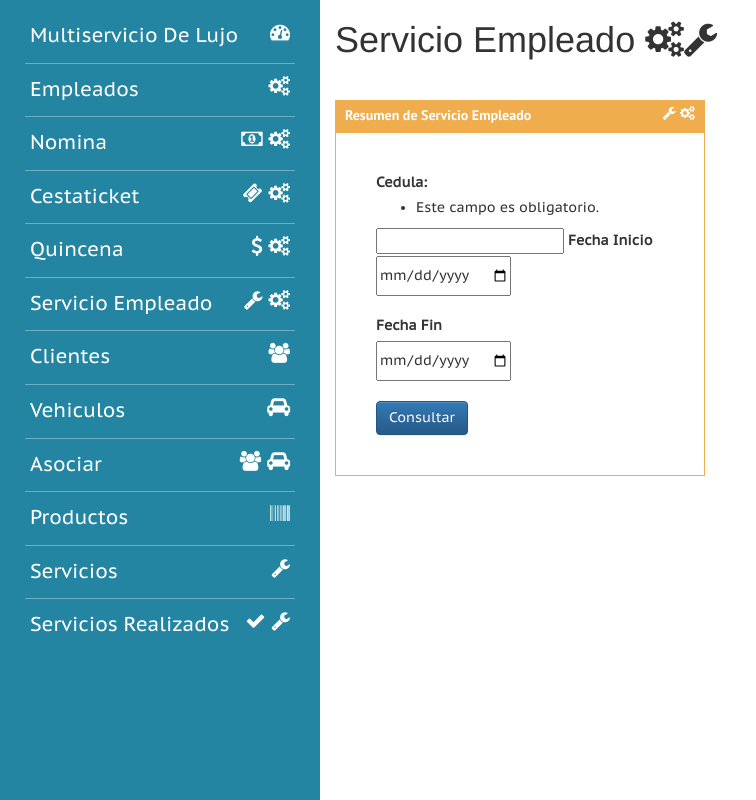
After one commit to macs03/autoservicio, a Django app: page /administracion/empleados/servicio-empleado/ in a window 1280 px wide. The commit adds this page. Shown: the whole page, without its empty margins (0-756 px from the left). Run offline with Django 3.2, Linux system fonts and the light colour scheme; the visitor is signed in with stand-in values (Sample User, id 1); parts of the project's set-up code (start-up, migrations or seed data) failed here and were passed over; some libraries are stand-ins or nearby versions.

Commit message:
nomina por numero de quincena, seccion de servicios por empleado y fecha

```diff
--- /dev/null
+++ b/empleados/templates/serv_empl.html
@@ -0,0 +1,36 @@
+{% extends "base.html" %}
+{% load bootstrap_tags %}
+
+{% block content %}
+
+
+    <div class="title">
+      <h1>Servicio Empleado <i class="fa fa-cogs "></i><i class="fa fa-wrench "></i></h1>
+    </div>
+    <div class="row mt-40">
+      <div class="content-form col-lg-5 ">
+          <div class="title-form bg-emp">
+            <span>Resumen de Servicio Empleado</span>
+            <i class="fa fa-cogs pull-right"></i>
+            <i class="fa fa-wrench pull-right"></i>
+          </div>
+
+          <form action="" method="get" enctype="multipart/form-data" class="form border-emp">
+
+            {% csrf_token %}
+            {{ ser_empl_form|as_bootstrap  }}
+              <label for="id_fecha_inicio">Fecha Inicio</label> <br/>
+              <input type="date" id="id_fecha_inicio" name="fecha_inicio"/> <br/><br/>
+              <label for="id_fecha_fin">Fecha Fin</label> <br/>
+              <input type="date" id ="id_fecha_fin" name="fecha_fin"/>
+
+              <br/>
+              <br/>
+
+          <input type="submit" value="{{ value_boton }}" class="btn btn-primary">
+      </form>
+
+      </div>
+
+    </div>
+{% endblock %}
--- a/empleados/urls.py
+++ b/empleados/urls.py
@@ -6,6 +6,7 @@ urlpatterns = [
     url(r'^edit/(\d+)$', 'empleados.views.empleados_edit', name='editEmpleado'),
     url(r'^delete/(\d+)$', 'empleados.views.empleados_delete', name='deleteEmpleado'),
     url(r'^nomina/$', 'empleados.views.nomina', name='nomina'),
+    url(r'^servicio-empleado/$', 'empleados.views.serv_empl', name='serv_empl'),
     url(r'^cestaticket/$', 'empleados.views.cestaticket', name='cestaticket'),
     url(r'^cestaticket/delete(\d+)$', 'empleados.views.cestaticket_delete', name='cestaticket_delete'),
     url(r'^cestaticket/print(\d+)$', 'empleados.views.cestaticket_print', name='cestaticket_print'),
--- a/empleados/views.py
+++ b/empleados/views.py
@@ -3,12 +3,12 @@ from servicios.models import Servicios_Realizados
 from .models import Empleados, Cestatickets ,Constantes_Administracion,Quincenas,Control_Empleados,Bancos
 from django.views.generic import ListView
 from django.contrib.auth.decorators import login_required
-from .models import EmpleadosForm, CestaticketForm, ConstantesForm,QuincenasForm,BancosForm,NominaForm
+from .models import EmpleadosForm, CestaticketForm, ConstantesForm,QuincenasForm,BancosForm,NominaForm,ServEmpForm
 from django.http.response import HttpResponse, HttpResponseRedirect
 from productos.views import generar_pdf
 from django.template.loader import render_to_string
 from django.template import RequestContext
-import time
+import time, calendar
 # Create your views here.
 
 @login_required(login_url='/administracion')
@@ -59,69 +59,82 @@ def empleados_delete(request, pk_id):
 def nomina(request):
     print "vista nomina"
     template = "nomina.html"
+    errors = []
     value_boton = "Generar"
     fecha_hoy = time.strftime("%d/%m/%y")
     quincenas = Quincenas.objects.all()
     if request.method == 'GET':
-        print request.GET.get('quincenas_select','')
         nomina_form = NominaForm(request.GET,request.FILES)
-        if nomina_form.is_valid():
-            consulta = Quincenas.objects.filter(fecha_fin=request.GET['fecha_fin']).order_by('pk')
-            print consulta
-            print request.GET['fecha_inicio']
-            fecha_inicio = request.GET['fecha_inicio']
-            fecha_fin = request.GET['fecha_fin']
-            fecha_final = str(request.GET['fecha_fin'])
-            corte = fecha_final.split('-')
-            print "ultimo dia ----"
-            dia_final = corte[2]
-            print dia_final
-            print type(fecha_final)
-            print request.GET['fecha_fin']
-            consulta2 = None
-            fecha_inicio_c = None
-            fecha_fin_C = None
-            acum_nomina = 0
-            acum_cestaticket = 0
-            for dato in consulta:
-                print dato.empleado.nombre
-                print dato.empleado.apellido
-                print dato.numero_quincena
-                print dato.dias_laborados
-                print dato.bono1_pagar
-                print dato.bono2
-                print dato.dias_descanso
-                print dato.dias_feriados
-                print dato.asignaciones_dia_laborado
-                asignaciones = dato.asignaciones_dia_laborado + dato.asignaciones_dia_feriado
-                print asignaciones
-                print dato.SSO
-                print dato.SPF
-                print dato.LPH
-                print dato.dias_no_laborados
-                print dato.prestamos
-                deducciones = dato.SSO - dato.SPF - dato.LPH
-                print deducciones
-                print dato.total_pagar
-                acum_nomina = acum_nomina + dato.total_pagar
+        if(nomina_form.is_valid()):
+            print request.GET
+            print "-------------------quincena"
+            numero_quincena = request.GET['numero_quincena']
+            if not numero_quincena:
+                print "no hay quincena"
+                errors.append('Por favor introduce un numero de quincena')
+            else:
+                print "si hay quincena"
+                #quincena_valida = get_object_or_404(Quincenas, numero_quincena=numero_quincena)
+                print numero_quincena
+                print type(numero_quincena)
+                numero = int(numero_quincena)
+                quincena_valida = Quincenas.objects.filter(numero_quincena = numero).order_by('pk')
+                print quincena_valida
+                fecha_inicio = quincena_valida[0].fecha_inicio
+                print fecha_inicio
+                fecha_fin = quincena_valida[0].fecha_fin
+                print fecha_fin
+                fecha_final = str(fecha_fin)
+                corte = fecha_final.split('-')
+                print "ultimo dia ----"
+                dia_final = corte[2]
+                print dia_final
+                print type(fecha_final)
+                consulta2 = None
+                fecha_inicio_c = None
+                fecha_fin_C = None
+                acum_nomina = 0
+                acum_cestaticket = 0
+                for dato in quincena_valida:
+                    print dato.empleado.nombre
+                    print dato.empleado.apellido
+                    print dato.numero_quincena
+                    print dato.dias_laborados
+                    print dato.bono1_pagar
+                    print dato.bono2
+                    print dato.dias_descanso
+                    print dato.dias_feriados
+                    print dato.asignaciones_dia_laborado
+                    asignaciones = dato.asignaciones_dia_laborado + dato.asignaciones_dia_feriado
+                    print asignaciones
+                    print dato.SSO
+                    print dato.SPF
+                    print dato.LPH
+                    print dato.dias_no_laborados
+                    print dato.prestamos
+                    deducciones = dato.SSO - dato.SPF - dato.LPH
+                    print deducciones
+                    print dato.total_pagar
+                    acum_nomina = acum_nomina + dato.total_pagar
 
-            if dia_final == '31' or dia_final == '30' or dia_final == '29' or dia_final == '28' :
-                print "hay cestaticket"
-                consulta2 = Cestatickets.objects.filter(fecha_fin=request.GET['fecha_fin']).order_by('pk')
-                fecha_inicio_c = consulta2[0].fecha_inicio
-                fecha_fin_C = consulta2[0].fecha_fin
-                for ticket in consulta2:
-                    print ticket.empleado.nombre
-                    print ticket.empleado.apellido
-                    print ticket.empleado.cedula
-                    print ticket.fecha_inicio
-                    print ticket.fecha_fin
-                    print ticket.total_pagar
-                    acum_cestaticket = acum_cestaticket + ticket.total_pagar
+                if dia_final == '31' or dia_final == '30' or dia_final == '29' or dia_final == '28' :
+                    print "hay cestaticket"
+                    consulta2 = Cestatickets.objects.filter(fecha_fin=fecha_fin).order_by('pk')
+                    fecha_inicio_c = consulta2[0].fecha_inicio
+                    fecha_fin_C = consulta2[0].fecha_fin
+                    for ticket in consulta2:
+                        print ticket.empleado.nombre
+                        print ticket.empleado.apellido
+                        print ticket.empleado.cedula
+                        print ticket.fecha_inicio
+                        print ticket.fecha_fin
+                        print ticket.total_pagar
+                        acum_cestaticket = acum_cestaticket + ticket.total_pagar
 
 
-            html = render_to_string('nomina_pdf.html', {'pagesize':'A4', 'nomina':consulta, 'cestaticket':consulta2,'fecha_hoy':fecha_hoy ,'fecha_inicio':fecha_inicio,'fecha_fin':fecha_fin ,'fecha_inicio_c' : fecha_inicio_c ,'fecha_fin_C': fecha_fin_C, 'acum_nomina':acum_nomina,'acum_cestaticket':acum_cestaticket},context_instance=RequestContext(request))
-            return generar_pdf(html)
+                html = render_to_string('nomina_pdf.html', {'pagesize':'A4', 'nomina':quincena_valida, 'cestaticket':consulta2,'fecha_hoy':fecha_hoy ,'fecha_inicio':fecha_inicio,'fecha_fin':fecha_fin ,'fecha_inicio_c' : fecha_inicio_c ,'fecha_fin_C': fecha_fin_C, 'acum_nomina':acum_nomina,'acum_cestaticket':acum_cestaticket},context_instance=RequestContext(request))
+                return generar_pdf(html)
+
     return render(request, template, locals())
 
 @login_required(login_url='/administracion')
@@ -371,3 +384,93 @@ def bancos_edit(request, pk_id):
 
 
     return render(request, template, locals())
+
+@login_required(login_url='/administracion')
+def serv_empl(request):
+    template = "serv_empl.html"
+    ser_empl_form = ServEmpForm(request.GET,request.FILES)
+    empleados = Empleados.objects.all()
+    fecha_hoy = time.strftime("%d/%m/%y")
+    value_boton = "Consultar"
+    if request.method == 'GET':
+        if (ser_empl_form.is_valid()):
+            print request.GET
+            print "..........................empleado"
+            empleado = request.GET['cedula']
+            print empleado
+            fecha_inicio = request.GET.get('fecha_inicio','')
+            print "........fecha1"
+            print fecha_inicio
+            print type(fecha_inicio)
+            fecha_inicio_S = str(fecha_inicio)
+            print type(fecha_inicio_S)
+            fecha_S_split = fecha_inicio_S.split('-')
+            dia_inicio = fecha_S_split[0]
+            print  dia_inicio
+            dia_inicio_I = int(dia_inicio)
+            mes_inicio = fecha_S_split[1]
+            print  mes_inicio
+            mes_inicio_I = int(mes_inicio)
+            ano_inicio = fecha_S_split[2]
+            print  ano_inicio
+            ano_inicio_I = int(ano_inicio)
+
+
+            fecha_fin = request.GET.get('fecha_fin','')
+            print "........fecha2"
+            print fecha_fin
+            print type(fecha_fin)
+            fecha_fin_S = str(fecha_fin)
+            print type(fecha_fin_S)
+            fecha_S_split2 = fecha_fin_S.split('-')
+            dia_inicio2 = fecha_S_split2[0]
+            print  dia_inicio2
+            dia_inicio_I2 = int(dia_inicio2)
+            mes_inicio2 = fecha_S_split2[1]
+            print  mes_inicio2
+            mes_inicio_I2 = int(mes_inicio2)
+            ano_inicio2 = fecha_S_split2[2]
+            print  ano_inicio2
+            ano_inicio_I2 = int(ano_inicio2)
+
+            empleado_ingresado = Empleados.objects.filter(cedula = empleado)
+            print empleado_ingresado
+
+            servicios = Servicios_Realizados.objects.filter(empleado = empleado_ingresado)
+            print servicios
+            for servicio in servicios:
+                fecha = servicio.fecha
+                print fecha
+                print type(fecha)
+                fecha_S = str(fecha)
+                print type(fecha_S)
+
+                fecha_S_split3 = fecha_S.split('-')
+                dia_inicio3 = fecha_S_split3[0]
+                print  dia_inicio3
+                dia_inicio_I3 = int(dia_inicio3)
+                mes_inicio3 = fecha_S_split3[1]
+                print  mes_inicio3
+                mes_inicio_I3 = int(mes_inicio3)
+                ano_inicio3 = fecha_S_split3[2]
+                print  ano_inicio3
+                ano_inicio_I3 = int(ano_inicio3)
+
+                if ano_inicio3 >= ano_inicio and ano_inicio3 <=ano_inicio2:
+                    print "estamos dentro del rango de ano"
+                    if mes_inicio3 >= mes_inicio and mes_inicio3 <=mes_inicio2:
+                        print "estamos en el rago de meses"
+                        if dia_inicio3 >= dia_inicio and dia_inicio3 <=dia_inicio2:
+                            print "estamos en el rago de dias"
+                            html = render_to_string('serv_empl_pdf.html', {'pagesize':'A4', 'empleado':empleado_ingresado, 'servicios':servicios,'fecha_hoy':fecha_hoy ,'fecha_inicio':fecha_inicio,'fecha_fin':fecha_fin },context_instance=RequestContext(request))
+                            return generar_pdf(html)
+                        else:
+                            print "fuera de rango"
+                    else:
+                        print "fuera de rango"
+                else:
+                    print "fuera de rango"
+
+
+
+    return render(request, template, locals())
--- a/home/templates/result.html
+++ b/home/templates/result.html
@@ -105,7 +105,7 @@
                     <div class="col-md-12 col-sm-12 col-xs-12 des-serv">
 						<p class = "col-md-3 col-sm-3 col-xs-3">{{ servicio.servicio.nombre }}</p>
                         <span>Productos</span>
-                        <span>{{ servicio.empleado }}</span>
+                        <span>{{ servicio.empleado.nombre }}</span>
                         <span>{{ servicio.costo }} Bs</span>
 					</div>
 				</div>
--- a/productos/views.py
+++ b/productos/views.py
@@ -95,6 +95,10 @@ def facturas(request):
 
         factura = Factura(cliente_vehiculo=cliente_vehiculo, fecha=fecha, total=total, banco=banco)
         factura.save()
+        #factura_iva = facturas[0].total * 0.12
+        #print factura_iva
+        #factura_total = factura_iva + facturas[0].total
+        print factura_total
         print dict(request.POST)["productos"]
         for servicio_pk in dict(request.POST)["servicios"]:
             servicio = get_object_or_404(Servicios_Realizados, pk=servicio_pk)
@@ -112,7 +116,7 @@ def facturas(request):
         serviciosFactura = factura.servicios.all()
         productosFactura = factura.productos.all()
 
-        html = render_to_string('factura_pdf.html', {'pagesize':'A4', 'factura':factura,  'servicios': serviciosFactura, 'productos': productosFactura,'fecha_hoy':fecha_hoy,'banco':banco},context_instance=RequestContext(request))
+        html = render_to_string('factura_pdf.html', {'pagesize':'A4', 'factura':factura,  'servicios': serviciosFactura, 'productos': productosFactura,'fecha_hoy':fecha_hoy,'banco':banco, 'factura_iva':factura_iva, 'factura_total':factura_total},context_instance=RequestContext(request))
         return generar_pdf(html)
         #return HttpResponseRedirect('/administracion/facturas/')
 
--- a/servicios/static/js/admin.js
+++ b/servicios/static/js/admin.js
@@ -72,7 +72,7 @@ $(function(){
 		  servicios = str.split('_')
 		  for (var i = servicios.length - 1; i >= 0; i--) {
 		  	if(servicios[i].split('-')[6]){
-		  		precioStr = servicios[i].split('-')[6];
+		  		precioStr = servicios[i].split('-')[7];
 		  		precio = precio + parseInt(precioStr);
 
 		  	}
--- a/servicios/templates/base.html
+++ b/servicios/templates/base.html
@@ -33,6 +33,7 @@
             <li><a href="/administracion/empleados/nomina">Nomina</a><i class="fa fa-cogs pull-right"></i><i class="fa fa-money pull-right"></i></li>
             <li><a href="/administracion/empleados/cestaticket">Cestaticket</a><i class="fa fa-cogs pull-right"></i><i class="fa fa-ticket pull-right"></i></li>
             <li><a href="/administracion/empleados/quincena">Quincena</a><i class="fa fa-cogs pull-right"></i><i class="fa fa-usd pull-right"></i></li>
+            <li><a href="/administracion/empleados/servicio-empleado">Servicio Empleado</a><i class="fa fa-cogs pull-right"></i><i class="fa fa-wrench pull-right"></i></li>
             <li><a href="/administracion/clientes/">Clientes</a><i class="fa fa-users pull-right"></i></li>
             <li><a href="/administracion/vehiculos/">Vehiculos</a><i class="fa fa-car pull-right"></i></li>
             <li><a href="/administracion/vehiculos/asociar/">Asociar</a><i class="fa fa-car pull-right"></i>  <i class="fa fa-users pull-right"></i></li>
```
Also changed, not shown: empleados/models.py (+6 -1 lines), empleados/templates/nomina.html (+1 -11 lines), empleados/templates/serv_empl_pdf.html (added, +106 -0 lines), productos/templates/factura_pdf.html (+16 -4 lines).
